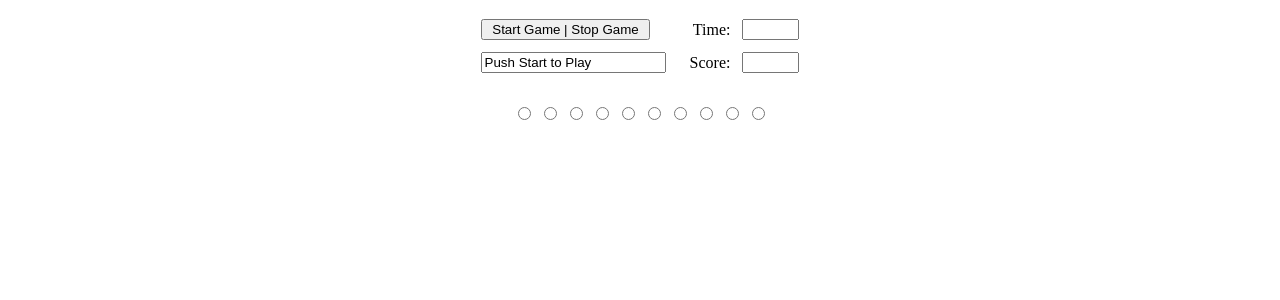
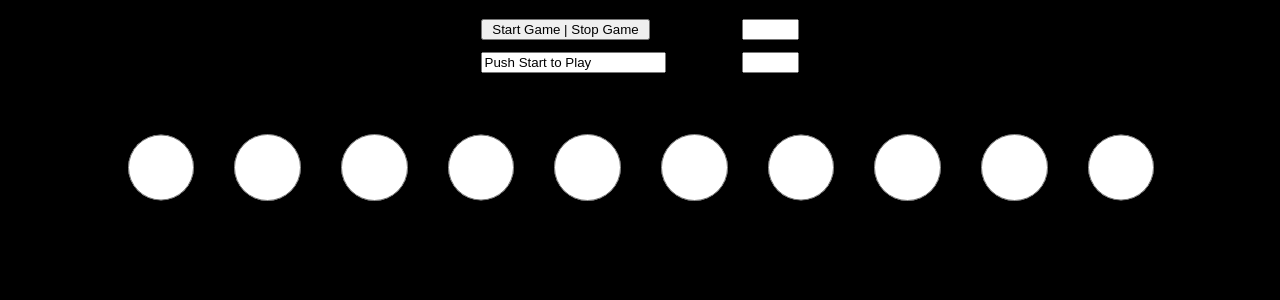
Before and after one commit to Ryandowler/Game_Olympics_N00134315_, a PHP site: page /Level_2.html in a window 1280 px wide. Shown: the top 300 px of the page. Run offline with PHP 8.4, Linux system fonts and the light colour scheme.

Commit message:
styling on pages, and major improvement to level 2, radio buttons larger and clearer
styling on pages, and major improvement to level 2, radio buttons larger
and clearer

```diff
--- a/Level_2.html
+++ b/Level_2.html
@@ -1,5 +1,6 @@
 <html>
 	<head>
+	<link rel="stylesheet" type="text/css" href="css/style.css">
 		<SCRIPT LANGUAGE="JavaScript">
 
 		gamelength=30; //seconds in game
@@ -139,7 +140,7 @@
 
 		<form name="dmz">
 			<center> <!-- TAKE this out later, use bootrap-->
-			<table cellspacing=3>
+			<table cellspacing=30>
 				<tr>
 					<td align="center" valign="center"><input type="radio" onClick="hithead(0)"></td>
 					<td align="center" valign="center"><input type="radio" onClick="hithead(1)"></td>
--- a/TransitionToLevel2.html
+++ b/TransitionToLevel2.html
@@ -1,5 +1,6 @@
 <html>
 <head>
+<link rel="stylesheet" type="text/css" href="css/style.css">
 	<title>Level 2 Loading</title>
 
 
@@ -18,6 +19,8 @@
 	</script>
 
 	<style>
+
+
 	.transition{
 		width: 100%;
 		height: 100%;
@@ -29,7 +32,7 @@
 
 </head>
 
-	<body id = "TransitionPage" onload="myFunction()">
+	<body onload="myFunction()">
 
 
 		<img class="transition" src="images/trransitionToLevel2.gif">
--- a/css/style.css
+++ b/css/style.css
@@ -21,4 +21,8 @@
 		height: 100%;
 	}
 
+   input[type=radio] {
+    border: 0px;
+    width: 5em;
+    height: 5em;
 }
```
